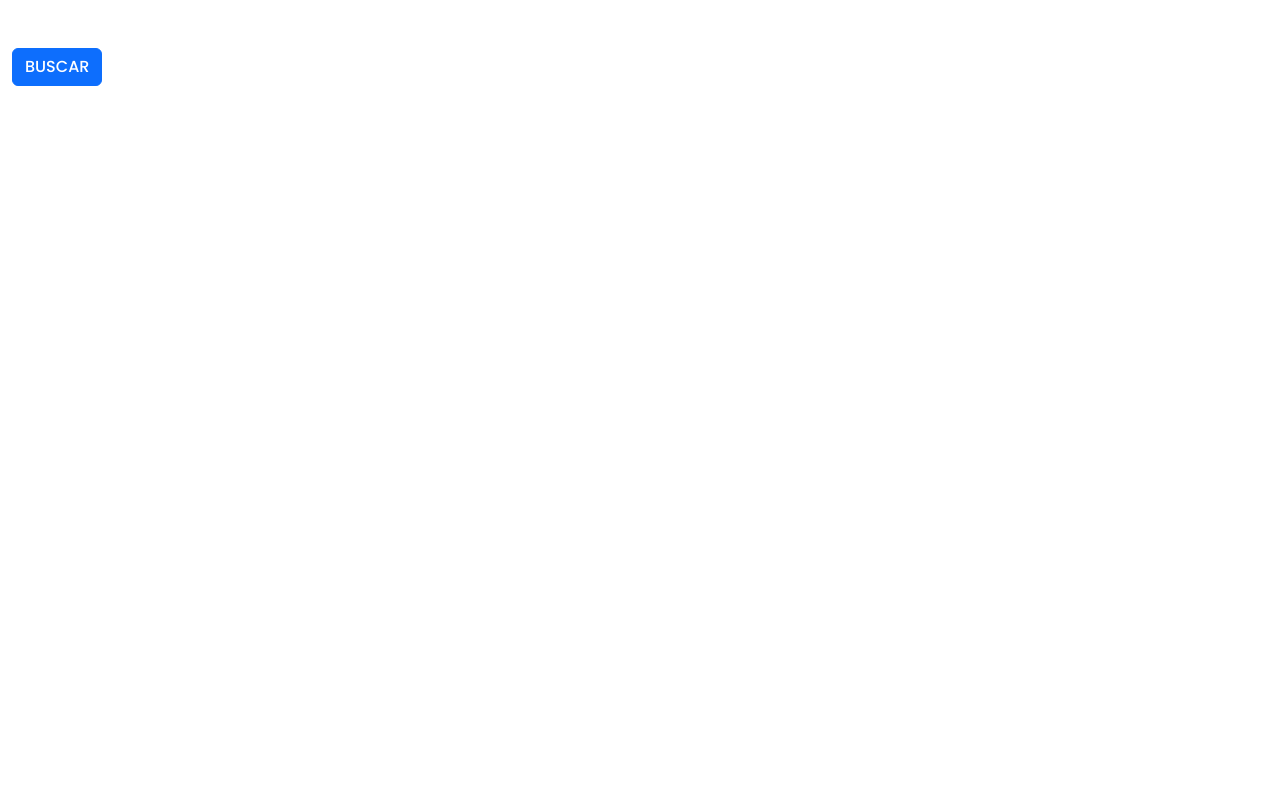
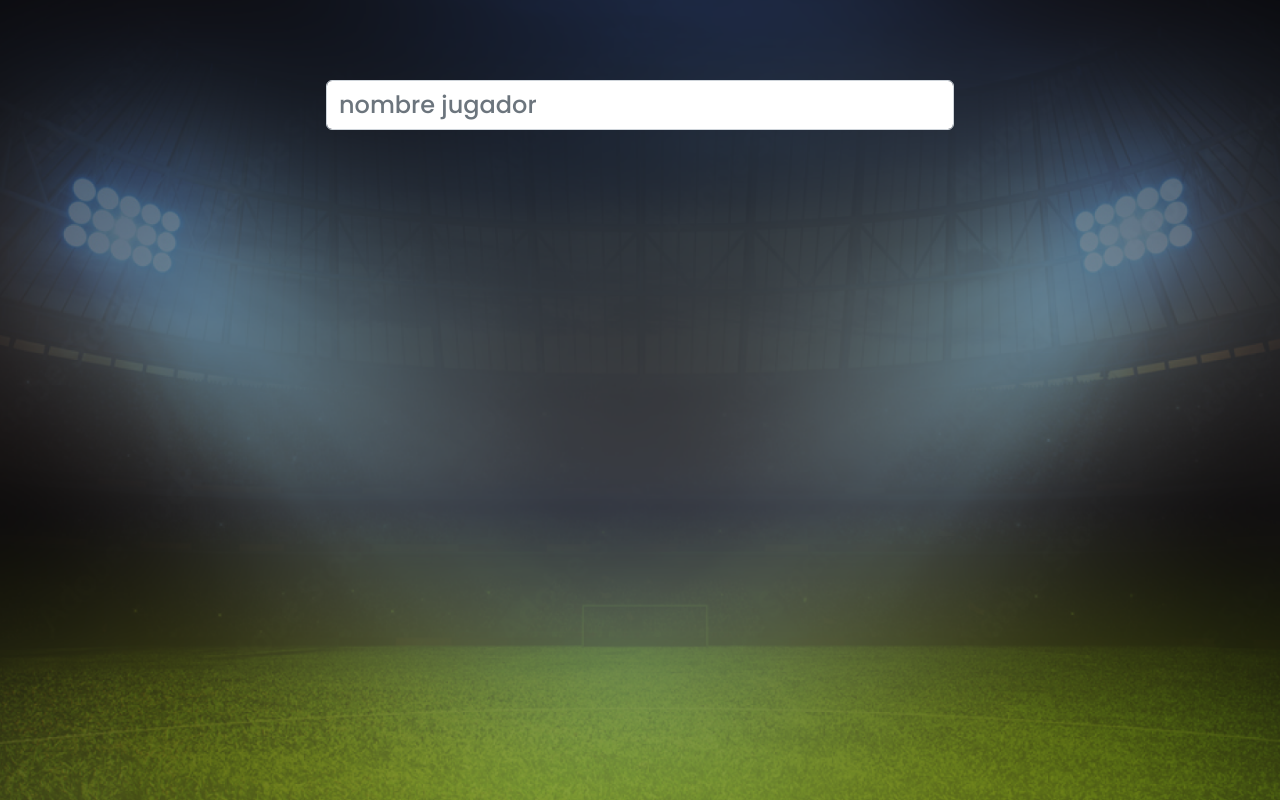
Before and after one commit to fedeteyssan/soccer, a React (Create React App) app: page /jugador in a window 1280 px wide. Built offline with nearby package versions, Linux system fonts and the light colour scheme.

Commit message:
Prueba busqueda jugador

```diff
--- a/src/components/home/Home.jsx
+++ b/src/components/home/Home.jsx
@@ -1,11 +1,11 @@
 import "./Home.scss";
-import { Container } from "react-bootstrap";
+import { Container,Button } from "react-bootstrap";
 import { useRef } from "react";
-import ListadoBotinesJugador from "../../containers/ListadoBotinesJugador";
 import TituloSeccion from "../tituloSeccion/TituloSeccion";
 import Carousel from "../carousel/Carousel";
 import Estilos from "../estilos/Estilos";
 import Posiciones from "../posiciones/Posiciones";
+import { Link } from "react-router-dom";
 
 
 const Home = () => {
@@ -98,7 +98,7 @@ const Home = () => {
             <section className="seccion-busqueda-jugador" ref={scrollJugador}>
                 <TituloSeccion text="Iniciar juego por jugador" className="contenedor-titulo contenedor-titulo-jugador"/>
 
-                <ListadoBotinesJugador></ListadoBotinesJugador>
+               <Link to="/jugador"><Button>Ingresá el nombre de tu jugador</Button></Link>
 
 
 
--- a/src/components/home/Home.scss
+++ b/src/components/home/Home.scss
@@ -327,8 +327,6 @@
         background-size: cover;
         background-position:bottom;
         background-repeat: no-repeat;
-        $min-height:calc(100vh + 1rem) ;
-        min-height: $min-height;
     }
 
 }
--- a/src/containers/ListadoBotinesJugador.jsx
+++ b/src/containers/ListadoBotinesJugador.jsx
@@ -1,6 +1,6 @@
 import "./ListadoBotinesJugador.scss";
 import React, { useState, useEffect } from "react";
-import { Container, Modal, Form, Button } from "react-bootstrap";
+import { Container } from "react-bootstrap";
 import baseBotines from "../baseBotines.json";
 import Item from "../components/item/Item";
 import ScrolltoTop from "../components/ScrollToTop";
@@ -48,12 +48,6 @@ const ListadoBotinesJugador = () => {
         .catch((err) => console.log(err));
     }, []);
 
-    const [show, setShow] = useState(false);
-
-    const handleClose = () => setShow(false);
-    const handleShow = () => setShow(true);
-
-
 
     return (
 
@@ -61,22 +55,13 @@ const ListadoBotinesJugador = () => {
 
             <ScrolltoTop />
 
-
+            <div className="fondo"></div>
 
             <Container fluid className="contenedor-botines-jugadores">
 
-
-
-                <Modal show={show} onHide={handleClose} centered>
-                <Modal.Body>
-                    <Form.Control type="search" placeholder="nombre jugador" autoFocus onChange={handleChange} value={busqueda}/>
-                    <Button variant="primary" onClick={handleClose}>Confirmar</Button>
-                </Modal.Body>
-                </Modal>
-
-                <Button onClick={handleShow} className="mt-5">BUSCAR</Button>
-
-
+                <div className="container-input">
+                    <input  type="search" className="form-control input-buscar" placeholder="nombre jugador" autofocus onChange={handleChange} value={busqueda}/>
+                </div>
 
                 <div className="contenedor-cards">
                     {botines.length
--- a/src/containers/ListadoBotinesJugador.scss
+++ b/src/containers/ListadoBotinesJugador.scss
@@ -1,3 +1,11 @@
+.fondo{
+    background-image: url(../Multimedia/plp-bg.png);
+    background-size: cover;
+    background-repeat: no-repeat;
+    height: 100vh;
+    width: 100vw;
+    position: fixed;
+}
 
 .contenedor-botines-jugadores{
     position: absolute;
```
